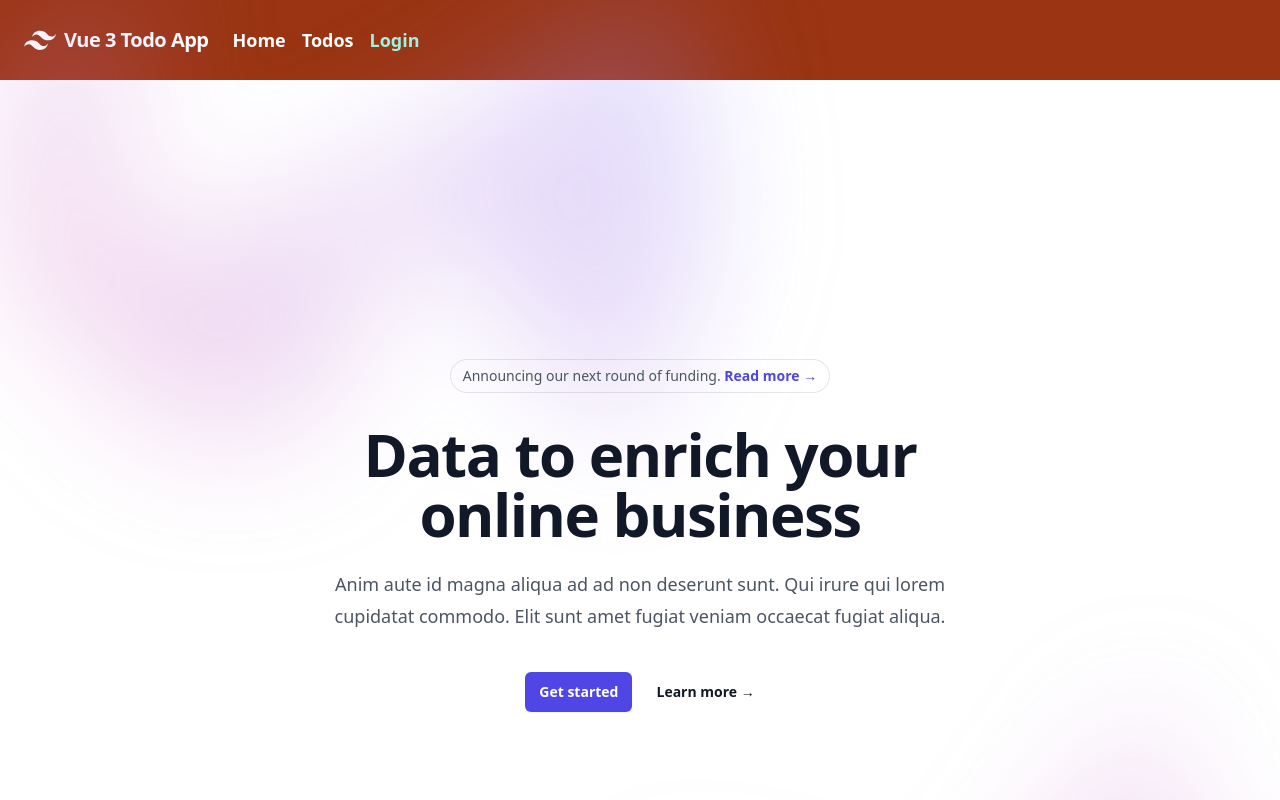
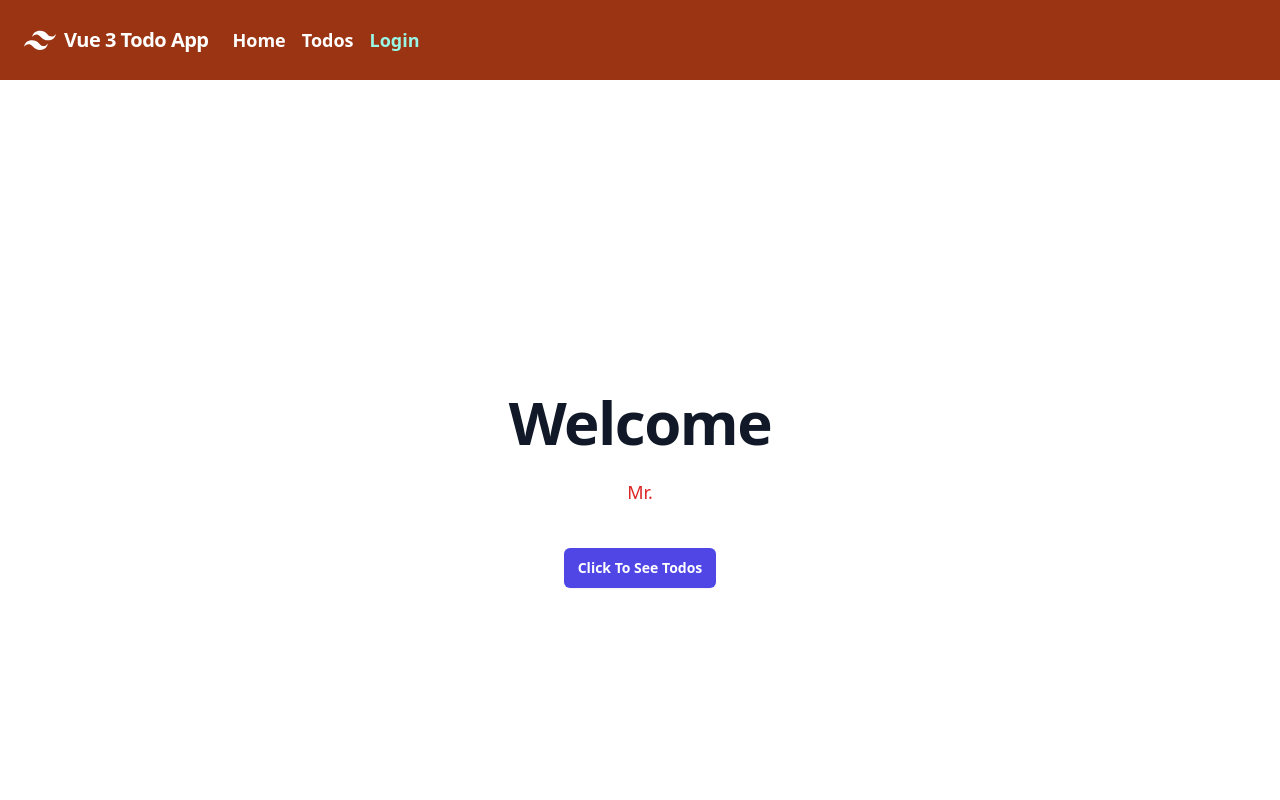
Before and after one commit to siam786/vue3_todoApp_pinia_with_auth, a Vue app: page / in a window 1280 px wide. Shown: the top 800 px of the page. Built offline with nearby package versions, Linux system fonts and the light colour scheme.

Commit message:
add homepage

```diff
--- a/src/components/Home.vue
+++ b/src/components/Home.vue
@@ -1,38 +1,88 @@
 <script setup>
-
+import store from "../store/loginRegister";
+const state = store();
 </script>
 
 <template>
-   <div class="bg-white">
+  <div class="bg-white">
+    <div class="relative px-6 pt-14 lg:px-8">
+      <div
+        class="absolute inset-x-0 overflow-hidden -top-40 -z-10 transform-gpu blur-3xl sm:-top-80"
+        aria-hidden="true"
+      >
+        <div
+          class="relative left-[calc(50%-11rem)] aspect-[1155/678] w-[36.125rem] -translate-x-1/2 rotate-[30deg] bg-gradient-to-tr from-[#ff80b5] to-[#9089fc] opacity-30 sm:left-[calc(50%-30rem)] sm:w-[72.1875rem]"
+          style="
+            clip-path: polygon(
+              74.1% 44.1%,
+              100% 61.6%,
+              97.5% 26.9%,
+              85.5% 0.1%,
+              80.7% 2%,
+              72.5% 32.5%,
+              60.2% 62.4%,
+              52.4% 68.1%,
+              47.5% 58.3%,
+              45.2% 34.5%,
+              27.5% 76.7%,
+              0.1% 64.9%,
+              17.9% 100%,
+              27.6% 76.8%,
+              76.1% 97.7%,
+              74.1% 44.1%
+            );
+          "
+        ></div>
+      </div>
+      <div class="max-w-2xl py-32 mx-auto sm:py-48 lg:py-56">
+        <div class="hidden sm:mb-8 sm:flex sm:justify-center"></div>
+        <div class="text-center">
+          <h1
+            class="text-4xl font-bold tracking-tight text-gray-900 sm:text-6xl"
+          >
+            Welcome
+          </h1>
+          <p class="mt-6 text-lg font-medium leading-8 text-red-600">
+            Mr. {{ state.userInfo?.name }}
+          </p>
+          <div class="flex items-center justify-center mt-10 gap-x-6">
+            <router-link
+            :to="{ name: 'Todos' }"
+              class="rounded-md bg-indigo-600 px-3.5 py-2.5 text-sm font-semibold text-white shadow-sm hover:bg-indigo-500 focus-visible:outline focus-visible:outline-2 focus-visible:outline-offset-2 focus-visible:outline-indigo-600"
+              >Click To See Todos</router-link
+            >
 
-
-  <div class="relative isolate px-6 pt-14 lg:px-8">
-    <div class="absolute inset-x-0 -top-40 -z-10 transform-gpu overflow-hidden blur-3xl sm:-top-80" aria-hidden="true">
-      <div class="relative left-[calc(50%-11rem)] aspect-[1155/678] w-[36.125rem] -translate-x-1/2 rotate-[30deg] bg-gradient-to-tr from-[#ff80b5] to-[#9089fc] opacity-30 sm:left-[calc(50%-30rem)] sm:w-[72.1875rem]" style="clip-path: polygon(74.1% 44.1%, 100% 61.6%, 97.5% 26.9%, 85.5% 0.1%, 80.7% 2%, 72.5% 32.5%, 60.2% 62.4%, 52.4% 68.1%, 47.5% 58.3%, 45.2% 34.5%, 27.5% 76.7%, 0.1% 64.9%, 17.9% 100%, 27.6% 76.8%, 76.1% 97.7%, 74.1% 44.1%)"></div>
-    </div>
-    <div class="mx-auto max-w-2xl py-32 sm:py-48 lg:py-56">
-      <div class="hidden sm:mb-8 sm:flex sm:justify-center">
-        <div class="relative rounded-full px-3 py-1 text-sm leading-6 text-gray-600 ring-1 ring-gray-900/10 hover:ring-gray-900/20">
-          Announcing our next round of funding. <a href="#" class="font-semibold text-indigo-600"><span class="absolute inset-0" aria-hidden="true"></span>Read more <span aria-hidden="true">&rarr;</span></a>
+          </div>
         </div>
       </div>
-      <div class="text-center">
-        <h1 class="text-4xl font-bold tracking-tight text-gray-900 sm:text-6xl">Data to enrich your online business</h1>
-        <p class="mt-6 text-lg leading-8 text-gray-600">Anim aute id magna aliqua ad ad non deserunt sunt. Qui irure qui lorem cupidatat commodo. Elit sunt amet fugiat veniam occaecat fugiat aliqua.</p>
-        <div class="mt-10 flex items-center justify-center gap-x-6">
-          <a href="#" class="rounded-md bg-indigo-600 px-3.5 py-2.5 text-sm font-semibold text-white shadow-sm hover:bg-indigo-500 focus-visible:outline focus-visible:outline-2 focus-visible:outline-offset-2 focus-visible:outline-indigo-600">Get started</a>
-          <a href="#" class="text-sm font-semibold leading-6 text-gray-900">Learn more <span aria-hidden="true">→</span></a>
-        </div>
+      <div
+        class="absolute inset-x-0 top-[calc(100%-13rem)] -z-10 transform-gpu overflow-hidden blur-3xl sm:top-[calc(100%-30rem)]"
+        aria-hidden="true"
+      >
+        <div
+          class="relative left-[calc(50%+3rem)] aspect-[1155/678] w-[36.125rem] -translate-x-1/2 bg-gradient-to-tr from-[#ff80b5] to-[#9089fc] opacity-30 sm:left-[calc(50%+36rem)] sm:w-[72.1875rem]"
+          style="
+            clip-path: polygon(
+              74.1% 44.1%,
+              100% 61.6%,
+              97.5% 26.9%,
+              85.5% 0.1%,
+              80.7% 2%,
+              72.5% 32.5%,
+              60.2% 62.4%,
+              52.4% 68.1%,
+              47.5% 58.3%,
+              45.2% 34.5%,
+              27.5% 76.7%,
+              0.1% 64.9%,
+              17.9% 100%,
+              27.6% 76.8%,
+              76.1% 97.7%,
+              74.1% 44.1%
+            );
+          "
+        ></div>
       </div>
     </div>
-    <div class="absolute inset-x-0 top-[calc(100%-13rem)] -z-10 transform-gpu overflow-hidden blur-3xl sm:top-[calc(100%-30rem)]" aria-hidden="true">
-      <div class="relative left-[calc(50%+3rem)] aspect-[1155/678] w-[36.125rem] -translate-x-1/2 bg-gradient-to-tr from-[#ff80b5] to-[#9089fc] opacity-30 sm:left-[calc(50%+36rem)] sm:w-[72.1875rem]" style="clip-path: polygon(74.1% 44.1%, 100% 61.6%, 97.5% 26.9%, 85.5% 0.1%, 80.7% 2%, 72.5% 32.5%, 60.2% 62.4%, 52.4% 68.1%, 47.5% 58.3%, 45.2% 34.5%, 27.5% 76.7%, 0.1% 64.9%, 17.9% 100%, 27.6% 76.8%, 76.1% 97.7%, 74.1% 44.1%)"></div>
-    </div>
   </div>
-</div>
-
 </template>
-
-<style scoped>
-
-</style>
--- a/src/components/Todos.vue
+++ b/src/components/Todos.vue
@@ -7,6 +7,8 @@
 
   function insertInputData(){
       store.addProject(inputData)
+      inputData.value = ''
+
   }
 
   onMounted(()=>{
@@ -16,43 +18,43 @@
 </script>
 
 <template>
-    <div class="w-full h-screen flex items-center justify-center bg-blue-500 font-sans">
-      <div class="bg-white rounded shadow p-6 m-4 w-full lg:w-3/4 lg:max-w-lg">
+    <div class="flex items-center justify-center w-full h-screen font-sans bg-blue-500">
+      <div class="w-full p-6 m-4 rounded shadow bg-gradient-to-r from-blue-200 to-cyan-200 lg:w-4/4 lg:max-w-lg">
         <div class="mb-4">
-          <h1 class="text-4xl text-red">Todo App</h1>
+          <h1 class="text-4xl text-red-500">Todo App</h1>
           <div class="flex mt-4">
-            <input v-model="inputData" class="shadow appearance-none border rounded w-full py-2 px-3 mr-4 text-grey-darker"
+            <input v-model="inputData" class="w-full px-3 py-2 mr-4 border rounded shadow appearance-none text-grey-darker"
               placeholder="Add Todo">
             <button @click="insertInputData()"
-              class="flex-no-shrink p-2 border-2 rounded text-teal border-teal hover:text-white hover:bg-teal">Add</button>
+              class="p-2 border-2 rounded flex-no-shrink text-teal border-red hover:text-white hover:bg-red-500">Add</button>
           </div>
         </div>
         <div>
 
 
-           <div class="flex mb-4 items-center" v-for="(project, index) in store.inCompleteProject" :key="index">
+           <div class="flex items-center mb-4" v-for="(project, index) in store.inCompleteProject" :key="index">
             <p class="w-full text-grey-darkest">{{ project.name }}</p>
             <button
-             @click="store.doneAsComplete(project.id)" type="button" class="flex-no-shrink p-2 ml-4 mr-2 border-2 rounded hover:text-white text-green border-green hover:bg-green">Done</button>
+             @click="store.doneAsComplete(project.id)" type="button" class="p-2 ml-4 mr-2 border-2 rounded flex-no-shrink hover:text-white text-green border-green hover:bg-blue-500">Done</button>
             <button type="button" @click="store.deleteProject(project.id)"
-              class="flex-no-shrink p-2 ml-2 border-2 rounded text-red border-red hover:text-white hover:bg-red">Remove</button>
+              class="p-2 ml-2 border-2 rounded flex-no-shrink text-red border-red hover:text-white hover:bg-blue-500">Remove</button>
           </div>
 
           <br><br>
 
-          <div class="flex mb-4 items-center" v-for="(project, index) in store.completeProject" :key="index">
-            <p class="w-full line-through text-green">{{ project.name }}</p>
+          <div class="flex items-center mb-4" v-for="(project, index) in store.completeProject" :key="index">
+            <p class="w-full text-red-500 line-through">{{ project.name }}</p>
             <button
-            @click="store.doneAsInComplete(project.id)" type="button" class="flex-no-shrink p-2 ml-4 mr-2 border-2 rounded hover:text-white text-grey border-grey hover:bg-grey">Not
+            @click="store.doneAsInComplete(project.id)" type="button" class="p-2 ml-4 mr-2 border-2 rounded flex-no-shrink hover:text-white text-grey border-grey hover:bg-grey">Not
               Done</button>
             <button type="button" @click="store.deleteProject(project.id)"
-              class="flex-no-shrink p-2 ml-2 border-2 rounded text-red border-red hover:text-white hover:bg-red">Remove</button>
+              class="p-2 ml-2 border-2 rounded-ml flex-no-shrink text-red border-red hover:text-white hover:bg-blue-500">Remove</button>
           </div>
 
         </div>
       </div>
     </div>
-    <footer class="bg-blue-700 text-center py-4 text-white">
+    <footer class="py-4 text-center text-white bg-blue-700">
     <h4>Todo App - All right Reserved &copy;2023</h4>
   </footer>
 </template>
```
